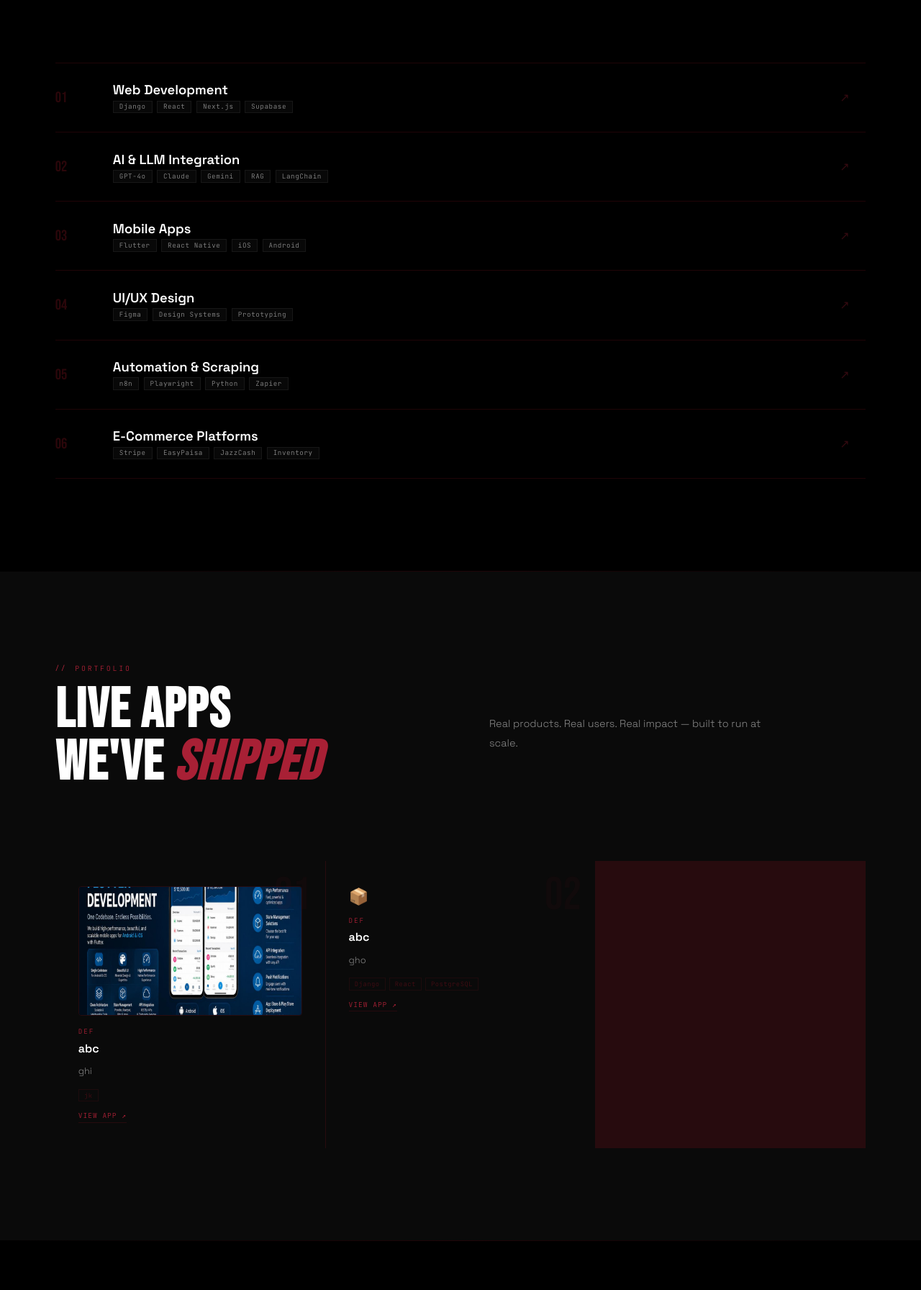
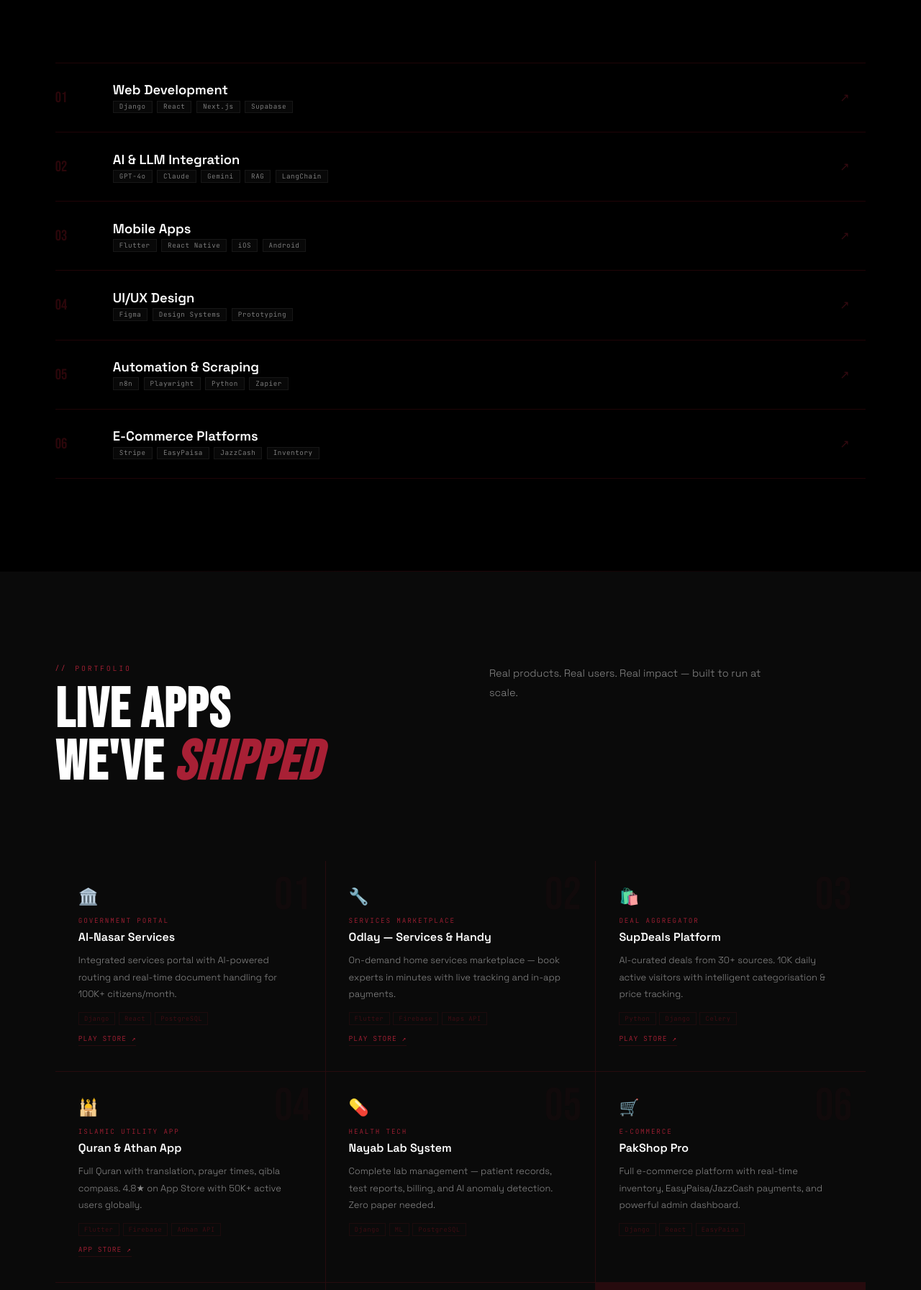
Before and after one commit to asimaija/minara_project, a Django app: page / in a window 1280 px wide. Shown: the part 2562-4354 px from the top of the page at 72% size. Run offline with Django 5.2, Linux system fonts and the light colour scheme; data comes from the database, SQL or seed files in the repository; data that the repository does not hold is empty.

Commit message:
feat: HTML+admin merge, cursor fix, denser galaxy, text alignment

```diff
--- a/core/templates/core/home.html
+++ b/core/templates/core/home.html
@@ -479,7 +500,7 @@
 
 /* ── WORK ── */
 .work-section { background: var(--black2); }
-.work-head { display: grid; grid-template-columns: 1fr 1fr; gap: 5rem; align-items: center; margin-bottom: 5rem; }
+.work-head { display: grid; grid-template-columns: 1fr 1fr; gap: 5rem; align-items: start; margin-bottom: 5rem; }
 .work-grid { display: grid; grid-template-columns: repeat(3,1fr); gap: 1px; background: var(--border); }
 .work-card {
   background: var(--black2); padding: 2.2rem 2rem;
@@ -963,20 +986,22 @@
     <p class="sec-sub reveal d2">Full-stack solutions engineered for scale, speed, and intelligence — every line built with care.</p>
   </div>
   <div class="services-list reveal">
-    {% if services %}{% for service in services %}
-    <div class="svc-row">
-      <div class="svc-n">0{{ forloop.counter }}</div>
-      <div><div class="svc-name">{{ service.title }}</div><div class="svc-tags"><span class="svc-tag">{{ service.description|truncatechars:60 }}</span></div></div>
-      <div class="svc-arr">↗</div>
-    </div>
-    {% endfor %}{% else %}
     {% for svc_data in "Web Development|Django · React · Next.js · Supabase,AI & LLM Integration|GPT-4o · Claude · Gemini · RAG · LangChain,Mobile Apps|Flutter · React Native · iOS · Android,UI/UX Design|Figma · Design Systems · Prototyping,Automation & Scraping|n8n · Playwright · Python · Zapier,E-Commerce Platforms|Stripe · EasyPaisa · JazzCash · Inventory"|split:"," %}
     <div class="svc-row">
       <div class="svc-n">0{{ forloop.counter }}</div>
       <div><div class="svc-name">{% with parts=svc_data|split:"|" %}{{ parts.0 }}{% endwith %}</div><div class="svc-tags">{% with parts=svc_data|split:"|" %}{% for tag in parts.1|split:" · " %}<span class="svc-tag">{{ tag }}</span>{% endfor %}{% endwith %}</div></div>
       <div class="svc-arr">↗</div>
     </div>
-    {% endfor %}{% endif %}
+    {% endfor %}
+    {% for service in services %}
+    {% with idx=forloop.counter|add:6 %}
+    <div class="svc-row">
+      <div class="svc-n">{% if idx < 10 %}0{% endif %}{{ idx }}</div>
+      <div><div class="svc-name">{{ service.title }}</div><div class="svc-tags"><span class="svc-tag">{{ service.description|truncatechars:80 }}</span></div></div>
+      <div class="svc-arr">↗</div>
+    </div>
+    {% endwith %}
+    {% endfor %}
   </div>
 </section>
 
@@ -992,10 +1017,16 @@
     <p class="sec-sub reveal d2">Real products. Real users. Real impact — built to run at scale.</p>
   </div>
   <div class="work-grid">
-    {% if projects %}
+    <div class="work-card reveal"><div class="wc-n">01</div><span class="wc-icon">🏛️</span><div class="wc-cat">Government Portal</div><div class="wc-title">Al-Nasar Services</div><p class="wc-desc">Integrated services portal with AI-powered routing and real-time document handling for 100K+ citizens/month.</p><div class="wc-tags"><span class="wc-tag">Django</span><span class="wc-tag">React</span><span class="wc-tag">PostgreSQL</span></div><a href="https://play.google.com/store/apps/details?id=com.integcubes.alnasar" target="_blank" rel="noopener" class="wc-link">Play Store ↗</a></div>
+    <div class="work-card reveal d1"><div class="wc-n">02</div><span class="wc-icon">🔧</span><div class="wc-cat">Services Marketplace</div><div class="wc-title">Odlay — Services & Handy</div><p class="wc-desc">On-demand home services marketplace — book experts in minutes with live tracking and in-app payments.</p><div class="wc-tags"><span class="wc-tag">Flutter</span><span class="wc-tag">Firebase</span><span class="wc-tag">Maps API</span></div><a href="https://play.google.com/store/apps/details?id=com.odlay.eservices.ServicesApp" target="_blank" rel="noopener" class="wc-link">Play Store ↗</a></div>
+    <div class="work-card reveal d2"><div class="wc-n">03</div><span class="wc-icon">🛍️</span><div class="wc-cat">Deal Aggregator</div><div class="wc-title">SupDeals Platform</div><p class="wc-desc">AI-curated deals from 30+ sources. 10K daily active visitors with intelligent categorisation & price tracking.</p><div class="wc-tags"><span class="wc-tag">Python</span><span class="wc-tag">Django</span><span class="wc-tag">Celery</span></div><a href="https://play.google.com/store/apps/details?id=com.odlay.offers&hl=en" target="_blank" rel="noopener" class="wc-link">Play Store ↗</a></div>
+    <div class="work-card reveal"><div class="wc-n">04</div><span class="wc-icon">🕌</span><div class="wc-cat">Islamic Utility App</div><div class="wc-title">Quran & Athan App</div><p class="wc-desc">Full Quran with translation, prayer times, qibla compass. 4.8★ on App Store with 50K+ active users globally.</p><div class="wc-tags"><span class="wc-tag">Flutter</span><span class="wc-tag">Firebase</span><span class="wc-tag">Adhan API</span></div><a href="https://apps.apple.com/us/app/quran-athan/id6752307810" target="_blank" rel="noopener" class="wc-link">App Store ↗</a></div>
+    <div class="work-card reveal d1"><div class="wc-n">05</div><span class="wc-icon">💊</span><div class="wc-cat">Health Tech</div><div class="wc-title">Nayab Lab System</div><p class="wc-desc">Complete lab management — patient records, test reports, billing, and AI anomaly detection. Zero paper needed.</p><div class="wc-tags"><span class="wc-tag">Django</span><span class="wc-tag">ML</span><span class="wc-tag">PostgreSQL</span></div></div>
+    <div class="work-card reveal d2"><div class="wc-n">06</div><span class="wc-icon">🛒</span><div class="wc-cat">E-Commerce</div><div class="wc-title">PakShop Pro</div><p class="wc-desc">Full e-commerce platform with real-time inventory, EasyPaisa/JazzCash payments, and powerful admin dashboard.</p><div class="wc-tags"><span class="wc-tag">Django</span><span class="wc-tag">React</span><span class="wc-tag">EasyPaisa</span></div></div>
     {% for project in projects %}
-      <div class="work-card reveal{% if forloop.counter0|add:'0'|divisibleby:3 %}{% elif forloop.counter0|add:'2'|divisibleby:3 %} d1{% else %} d2{% endif %}">
-        <div class="wc-n">{% if forloop.counter < 10 %}0{% endif %}{{ forloop.counter }}</div>
+    {% with base=6 total=forloop.counter|add:6 %}
+    <div class="work-card reveal{% cycle '' ' d1' ' d2' %}">
+      <div class="wc-n">{% if total < 10 %}0{% endif %}{{ total }}</div>
       {% if project.thumbnail %}
         <img src="{{ project.thumbnail.url }}" alt="{{ project.title }}" class="wc-thumb">
       {% else %}
@@ -1192,15 +1216,38 @@
 /* ── CUSTOM CURSOR ── */
 (function(){
   const cursor = document.getElementById('cursor');
+  const dot = document.getElementById('cursor-dot');
+  const trail = document.getElementById('cursor-trail');
   if(!cursor) return;
+  let mx = 0, my = 0;
   document.addEventListener('mousemove', e => {
-    cursor.style.left = e.clientX + 'px';
-    cursor.style.top = e.clientY + 'px';
-  });
-  document.querySelectorAll('a,button,.tech-cell,.work-card,.svc-row,.num-cell').forEach(el => {
-    el.addEventListener('mouseenter', () => cursor.classList.add('hovering'));
-    el.addEventListener('mouseleave', () => cursor.classList.remove('hovering'));
-  });
+    mx = e.clientX; my = e.clientY;
+    cursor.style.left = mx + 'px';
+    cursor.style.top = my + 'px';
+    dot.style.left = mx + 'px';
+    dot.style.top = my + 'px';
+    trail.style.left = mx + 'px';
+    trail.style.top = my + 'px';
+  });
+  // Hide default cursor globally
+  document.body.style.cursor = 'none';
+  document.addEventListener('mouseleave', () => {
+    cursor.style.opacity = '0'; dot.style.opacity = '0'; trail.style.opacity = '0';
+  });
+  document.addEventListener('mouseenter', () => {
+    cursor.style.opacity = '1'; dot.style.opacity = '1'; trail.style.opacity = '1';
+  });
+  function addHover(selector){
+    document.querySelectorAll(selector).forEach(el => {
+      el.style.cursor = 'none';
+      el.addEventListener('mouseenter', () => { cursor.classList.add('hovering'); dot.classList.add('hovering'); });
+      el.addEventListener('mouseleave', () => { cursor.classList.remove('hovering'); dot.classList.remove('hovering'); });
+    });
+  }
+  addHover('a,button,.tech-cell,.work-card,.svc-row,.num-cell,.nav-links a,.nav-cta,.pillar');
+  // Re-apply on dynamic content
+  const observer = new MutationObserver(() => addHover('a,button,.work-card,.svc-row'));
+  observer.observe(document.body, { childList: true, subtree: true });
 })();
 
 /* ══════════════════════════════════════════════
@@ -1215,9 +1262,9 @@
 
   /* ── LAYER 1: Deep Star Field (3 depth layers) ── */
   const STAR_LAYERS = [
-    { count: 200, rMin: 0.3, rMax: 0.7,  speed: 0.015, alpha: 0.3  },
-    { count: 120, rMin: 0.5, rMax: 1.1,  speed: 0.025, alpha: 0.5  },
-    { count:  60, rMin: 0.8, rMax: 1.8,  speed: 0.04,  alpha: 0.85 }
+    { count: 320, rMin: 0.3, rMax: 0.7,  speed: 0.015, alpha: 0.3  },
+    { count: 180, rMin: 0.5, rMax: 1.1,  speed: 0.025, alpha: 0.5  },
+    { count:  90, rMin: 0.8, rMax: 1.8,  speed: 0.04,  alpha: 0.85 }
   ];
   let starLayers = [];
 
@@ -1319,7 +1366,33 @@
     mkStars();
     mkNodes();
     mkStreams();
+    mkNebulae();
     ORBIT_RINGS.forEach(o => o.r = 0);
+  }
+
+  /* ── NEBULA CLOUDS ── */
+  let nebulae = [];
+  function mkNebulae(){
+    nebulae = [
+      { x: w*0.62, y: h*0.42, rx: w*0.22, ry: h*0.25, hue: '107,15,26', alpha: 0.06 },
+      { x: w*0.15, y: h*0.3,  rx: w*0.12, ry: h*0.14, hue: '80,10,20',  alpha: 0.04 },
+      { x: w*0.8,  y: h*0.7,  rx: w*0.10, ry: h*0.12, hue: '140,20,40', alpha: 0.03 },
+    ];
+  }
+  function drawNebulae(){
+    nebulae.forEach(n => {
+      const grad = ctx.createRadialGradient(n.x, n.y, 0, n.x, n.y, Math.max(n.rx, n.ry));
+      grad.addColorStop(0, `rgba(${n.hue},${n.alpha})`);
+      grad.addColorStop(0.4, `rgba(${n.hue},${n.alpha * 0.5})`);
+      grad.addColorStop(1, `rgba(${n.hue},0)`);
+      ctx.save();
+      ctx.scale(1, n.ry / n.rx);
+      ctx.beginPath();
+      ctx.arc(n.x, n.y * (n.rx / n.ry), n.rx, 0, Math.PI*2);
+      ctx.fillStyle = grad;
+      ctx.fill();
+      ctx.restore();
+    });
   }
 
   document.addEventListener('mousemove', e => {
@@ -1508,6 +1581,9 @@
     t += 0.008;
     ctx.clearRect(0, 0, w, h);
 
+    // Layer 0: Nebula clouds
+    drawNebulae();
+
     // Layer 1: Stars
     starLayers.forEach((layer, li) => {
       layer.arr.forEach(s => {
@@ -1537,8 +1613,10 @@
     drawCore();
 
     // Layer 7: Shooting stars
-    if(ts - lastShoot > (3000 + Math.random() * 5000)){
-      spawnShooter(); lastShoot = ts;
+    if(ts - lastShoot > (1500 + Math.random() * 2500)){
+      spawnShooter();
+      if(Math.random() < 0.3) spawnShooter(); // occasional double
+      lastShoot = ts;
     }
     shooters = shooters.filter(s => s.life > 0);
     shooters.forEach(s => {
--- a/core/views.py
+++ b/core/views.py
@@ -119,7 +119,7 @@
 
     return render(request, 'core/home.html', {
         'services': Service.objects.all(),
-        'projects': Project.objects.all()[:6],
+        'projects': Project.objects.all(),
         'testimonials': Testimonial.objects.all(),
         'whatsapp_url': wa_url,
         'WHATSAPP_NUMBER': WHATSAPP_NUMBER,
```
Also changed, not shown: other parts of core/templates/core/home.html (+30 -14 lines). Lines whose indentation alone changed are shown as unchanged.
